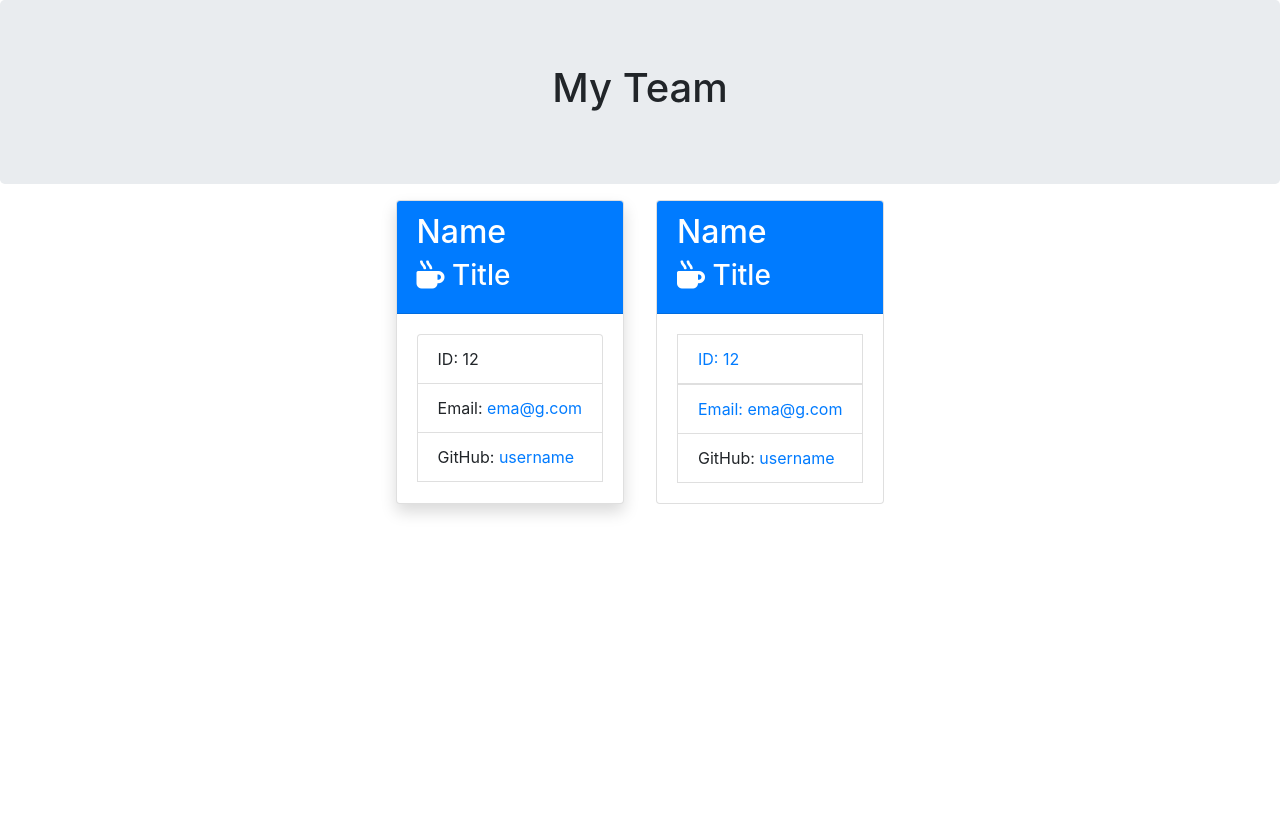
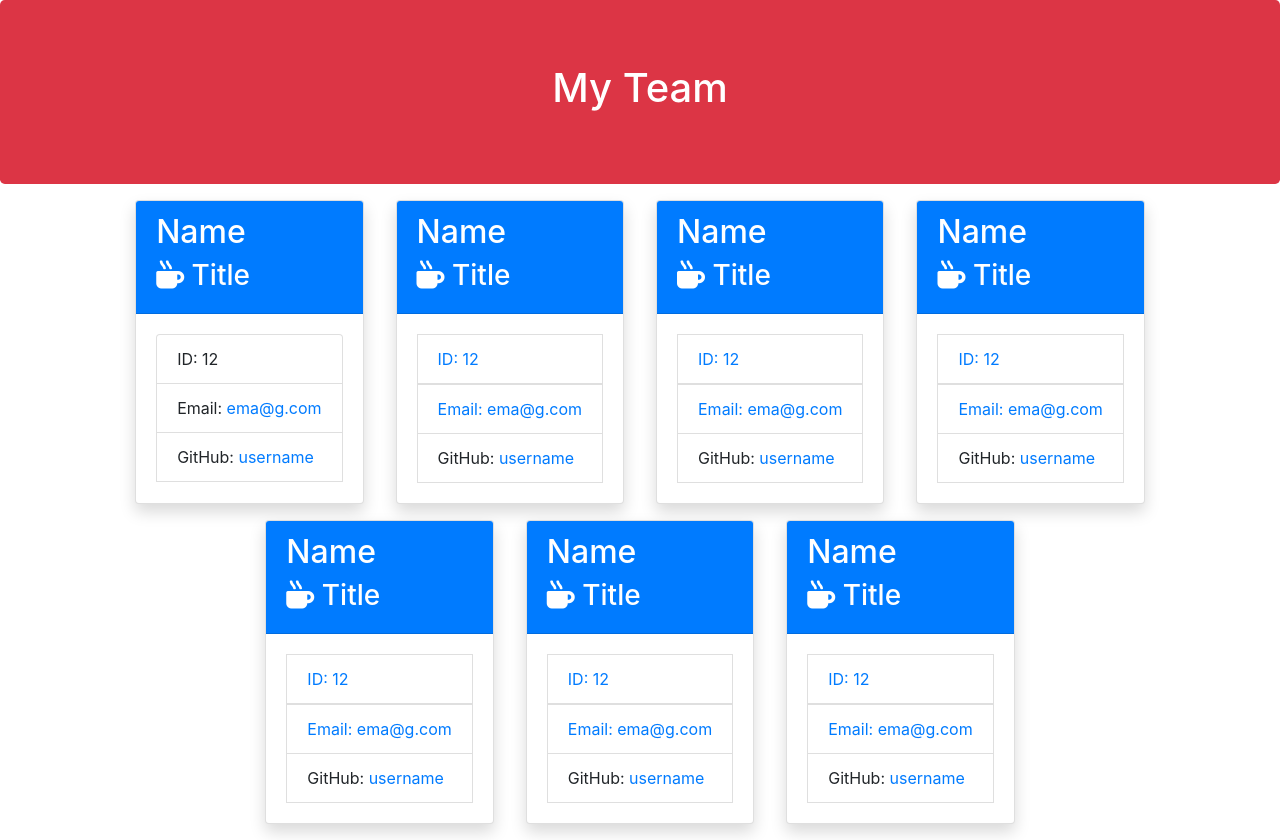
Before and after one commit to jesseparent/team-profile-generator, a website: page index.html in a window 1280 px wide. Before the commit the page ends 800 px from the top, so only its background shows below. Drawn offline with nearby package versions, Linux system fonts and the light colour scheme.

Commit message:
cleanup finished

```diff
--- a/index.html
+++ b/index.html
@@ -11,7 +11,7 @@
 <body>
   <div class="container-fluid">
     <div class="row">
-      <div class="col-12 jumbotron mb-3">
+      <div class="col-12 jumbotron mb-3 text-white bg-danger">
         <h1 class="text-center">My Team</h1>
       </div>
     </div>
@@ -19,7 +19,22 @@
   <div class="container">
     <div class="row justify-content-center">
       <!-- Card Template -->
-      <div class="card mx-3 shadow" style="max-width: 18rem;">
+      <div class="card mx-3 mb-3 shadow" style="max-width: 18rem;">
+        <div class="card-header text-white bg-primary">
+          <h2>Name</h2>
+          <h3><i class="fas fa-mug-hot"></i> Title</h3>
+        </div>
+        <div class="card-body">
+          <ul class="list-group">
+            <li class="list-group-item">ID: 12</li>
+            <li class="list-group-item">Email: <a href="mailto:ema@g.com">ema@g.com</a></li>
+            <li class="list-group-item">GitHub: <a href="https://github.com/username/"" target="_blank" rel="noreferrer noopener">username</li>
+          </ul>
+        </div>
+      </div>
+      <!-- Card Template -->
+      <!-- Card Template -->
+      <div class="card mx-3 mb-3 shadow" style="max-width: 18rem;">
         <div class="card-header text-white bg-primary">
           <h2>Name</h2>
           <h3><i class="fas fa-mug-hot"></i> Title</h3>
@@ -34,7 +49,67 @@
       </div>
       <!-- Card Template -->
       <!-- Card Template -->
-      <div class="card mx-3" style="max-width: 18rem;">
+      <div class="card mx-3 mb-3 shadow" style="max-width: 18rem;">
+        <div class="card-header text-white bg-primary">
+          <h2>Name</h2>
+          <h3><i class="fas fa-mug-hot"></i> Title</h3>
+        </div>
+        <div class="card-body">
+          <ul class="list-group">
+            <li class="list-group-item">ID: 12</li>
+            <li class="list-group-item">Email: <a href="mailto:ema@g.com">ema@g.com</a></li>
+            <li class="list-group-item">GitHub: <a href="https://github.com/username/">username</li>
+          </ul>
+        </div>
+      </div>
+      <!-- Card Template -->
+      <!-- Card Template -->
+      <div class="card mx-3 mb-3 shadow" style="max-width: 18rem;">
+        <div class="card-header text-white bg-primary">
+          <h2>Name</h2>
+          <h3><i class="fas fa-mug-hot"></i> Title</h3>
+        </div>
+        <div class="card-body">
+          <ul class="list-group">
+            <li class="list-group-item">ID: 12</li>
+            <li class="list-group-item">Email: <a href="mailto:ema@g.com">ema@g.com</a></li>
+            <li class="list-group-item">GitHub: <a href="https://github.com/username/">username</li>
+          </ul>
+        </div>
+      </div>
+      <!-- Card Template -->
+      <!-- Card Template -->
+      <div class="card mx-3 mb-3 shadow" style="max-width: 18rem;">
+        <div class="card-header text-white bg-primary">
+          <h2>Name</h2>
+          <h3><i class="fas fa-mug-hot"></i> Title</h3>
+        </div>
+        <div class="card-body">
+          <ul class="list-group">
+            <li class="list-group-item">ID: 12</li>
+            <li class="list-group-item">Email: <a href="mailto:ema@g.com">ema@g.com</a></li>
+            <li class="list-group-item">GitHub: <a href="https://github.com/username/">username</li>
+          </ul>
+        </div>
+      </div>
+      <!-- Card Template -->
+      <!-- Card Template -->
+      <div class="card mx-3 mb-3 shadow" style="max-width: 18rem;">
+        <div class="card-header text-white bg-primary">
+          <h2>Name</h2>
+          <h3><i class="fas fa-mug-hot"></i> Title</h3>
+        </div>
+        <div class="card-body">
+          <ul class="list-group">
+            <li class="list-group-item">ID: 12</li>
+            <li class="list-group-item">Email: <a href="mailto:ema@g.com">ema@g.com</a></li>
+            <li class="list-group-item">GitHub: <a href="https://github.com/username/">username</li>
+          </ul>
+        </div>
+      </div>
+      <!-- Card Template -->
+      <!-- Card Template -->
+      <div class="card mx-3 mb-3 shadow" style="max-width: 18rem;">
         <div class="card-header text-white bg-primary">
           <h2>Name</h2>
           <h3><i class="fas fa-mug-hot"></i> Title</h3>
--- a/src/generateTemplate.js
+++ b/src/generateTemplate.js
@@ -47,7 +47,7 @@ const generateTemplate = (employeeArray) => {
   <body>
     <div class="container-fluid">
       <div class="row">
-        <div class="col-12 jumbotron mb-3">
+        <div class="col-12 jumbotron mb-3 text-white bg-danger">
           <h1 class="text-center">My Team</h1>
         </div>
       </div>
@@ -59,7 +59,7 @@ const generateTemplate = (employeeArray) => {
   for(let i=0; i < employeeArray.length; i++){
     html += `
         <!-- Card Template -->
-        <div class="card mx-3 shadow" style="max-width: 18rem;">
+        <div class="card mx-3 mb-3 shadow" style="max-width: 18rem;">
           <div class="card-header text-white bg-primary">
             <h2>${employeeArray[i].getName()}</h2>
             <h3>${employeeMarkupItems[employeeArray[i].getRole()].icon} ${employeeArray[i].getRole()}</h3>
```
Also changed, not shown: dist/myteam.html.
